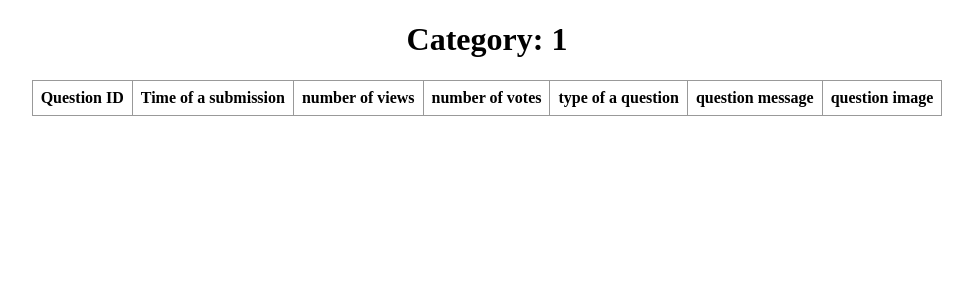
After one commit to wezmiolem/Lets-Talk, a Flask app: page /list/1 in a window 1280 px wide. The commit adds this page. Shown: the top 300 px of the page, without its empty margins (153-1126 px from the left). Run offline with Flask 2, Linux system fonts and the light colour scheme; lists and menus that the app fills with data are empty; parts of the project's set-up code (start-up, migrations or seed data) failed here and were passed over.

Commit message:
mock data added

```diff
--- a/mock_data.py
+++ b/mock_data.py
@@ -6,6 +6,8 @@ questions = [{'id': 0, 'submission_time': 'today', 'view_number': 10, 'vote_numb
              {'id': 1, 'submission_time': 'yesterday', 'view_number': 8, 'vote_number': 5, 'type': 'personal',
               'message': 'you talkin to me?', 'image': 'None'},
              {'id': 2, 'submission_time': 'tomorrow', 'view_number': 7, 'vote_number': 5, 'type': 'unknown',
+              'message': 'wasssup?', 'image': 'None'},
+             {'id': 3, 'submission_time': 'yesterday', 'view_number': 1, 'vote_number': 3, 'type': 'unknown',
               'message': 'wasssup?', 'image': 'None'}]
 
 answers = [{'id': 0, 'submission_time': 'now', 'vote_number': 10, 'question_id': 0, 'message': 'of course',
--- a/server.py
+++ b/server.py
@@ -1,11 +1,29 @@
 from flask import Flask, render_template
+import util
 
 app = Flask(__name__)
 
 
 @app.route('/')
 def index():
-    return render_template('index.html')
+    questions = util.get_questions()
+    question_types = util.get_question_types(questions)
+    answers = util.get_answers()
+    return render_template('index.html', question_types=question_types, questions=questions, answers=answers)
+
+
+@app.route('/list/<category>')
+def list_of_questions(category):
+    questions = util.get_questions()
+    question_headers = util.get_question_headers()
+    questions_of_category = util.get_questions_of_category(questions, category)
+    return render_template('list_of_questions.html', questions_of_category=questions_of_category,
+                           question_headers=question_headers, category=category)
+
+
+@app.route('questions/<question_id>')
+def question_and_answers(question_id):
+    pass
 
 
 if __name__ == '__main__':
--- a/static/css/style.css
+++ b/static/css/style.css
@@ -1,3 +1,17 @@
+table {
+  border-collapse: collapse;
+}
+
+td, th {
+  border: 1px solid #999;
+  padding: 0.5rem;
+  text-align: left;
+}
 h1 {
     text-align: center;
 }
+
+.center {
+  margin-left: auto;
+  margin-right: auto;
+}
--- /dev/null
+++ b/templates/list_of_questions.html
@@ -0,0 +1,34 @@
+<!DOCTYPE html>
+<html lang="en">
+<head>
+    <meta charset="UTF-8">
+    <title>Title</title>
+    <link rel="stylesheet" href="{{ url_for('static', filename='css/style.css') }}">
+</head>
+<body>
+<h1>Category: {{ category }}</h1>
+    <table class="center">
+        <thead>
+            <tr>
+                {% for header in question_headers %}
+                    <th>
+                        {{ header }}
+                    </th>
+                {% endfor %}
+            </tr>
+        </thead>
+        <tbody>
+            {% for question in questions_of_category %}
+                <tr>
+                    {% for key in question.keys() %}
+                        <th>
+                            {{ question[key] }}
+                        </th>
+                    {% endfor %}
+                </tr>
+            {% endfor %}
+        </tbody>
+    </table>
+
+</body>
+</html>
--- a/util.py
+++ b/util.py
@@ -0,0 +1,25 @@
+import mock_data
+from collections import Counter
+
+
+def get_questions():
+    return mock_data.questions
+
+
+def get_question_headers():
+    return mock_data.question_headers
+
+
+def get_answers():
+    return mock_data.answers
+
+
+def get_question_types(questions):
+    question_types = [question['type'] for question in questions]
+    return Counter(question_types)
+
+
+def get_questions_of_category(questions, category):
+    if category == 'all':
+        return questions
+    return [question for question in questions if question['type'] == category]
```
Also changed, not shown: templates/index.html (+18 -0 lines), templates/question_and_answers.html (added, +10 -0 lines).
